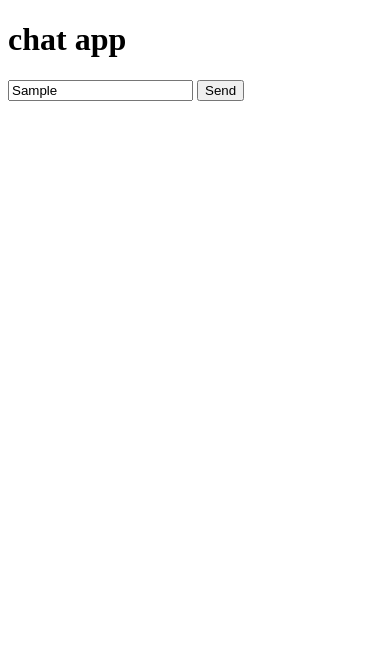
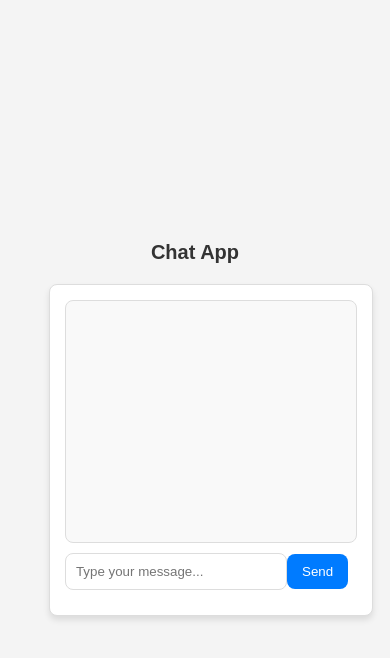
Before and after one commit to manjuhiremath/group-chat, a plain HTML site: page frontend/chats/index.html in a window 390 px wide. Both pictures are taken after typing "Sample" into the empty fields and a click on the button "Send". Drawn offline with nearby package versions, Linux system fonts and the light colour scheme; no server answers.

Commit message:
add ed get for chat models including frontend

```diff
--- a/backend/models/ChatModel.js
+++ b/backend/models/ChatModel.js
@@ -16,9 +16,9 @@ export const Chat = sequelize.define(
         allowNull: false,
         // unique: true,
       },
-
     }
   );
 
 
+
   sequelize.sync();
--- a/frontend/chats/index.html
+++ b/frontend/chats/index.html
@@ -1,22 +1,151 @@
-<!DOCTYPE html>
-<html lang="en">
-<head>
-    <meta charset="UTF-8">
-    <meta name="viewport" content="width=device-width, initial-scale=1.0">
-    <title>Document</title>
+<style>
+    /* General Styles */
+    body {
+        font-family: Arial, sans-serif;
+        margin: 0;
+        padding: 0;
+        display: flex;
+        justify-content: center;
+        align-items: center;
+        height: 100vh;
+        background-color: #f4f4f4;
+    }
+
+    .container {
+        width: 100%;
+        max-width: 600px;
+        background: #fff;
+        border: 1px solid #ddd;
+        border-radius: 8px;
+        box-shadow: 0 4px 6px rgba(0, 0, 0, 0.1);
+        padding: 20px;
+    }
+
+    h1 {
+        text-align: center;
+        font-size: 24px;
+        color: #333;
+        margin-bottom: 20px;
+    }
+
+    /* Chat Window Styles */
+    #chat {
+        display: flex;
+        flex-direction: column;
+        gap: 10px;
+    }
+
+    #chat-window {
+        display: flex;
+        flex-direction: column;
+        height: 400px;
+    }
+
+    #chats {
+        flex: 1;
+        overflow-y: auto;
+        padding: 10px;
+        background: #f9f9f9;
+        border: 1px solid #ddd;
+        border-radius: 8px;
+        margin-bottom: 10px;
+    }
+
+    #chats div {
+        margin-bottom: 10px;
+        padding: 10px;
+        border-radius: 5px;
+        max-width: 80%;
+        word-wrap: break-word;
+    }
+
+
+    #chats {
+    flex: 1;
+    overflow-y: auto; /* Enables vertical scrolling */
+    padding: 10px;
+    background: #f9f9f9;
+    border: 1px solid #ddd;
+    border-radius: 8px;
+    max-height: 300px; /* Set a height limit for the chat box */
+    }
+
+    /* Input Styles */
+    #message {
+        width: calc(100% - 80px);
+        padding: 10px;
+        border: 1px solid #ddd;
+        border-radius: 8px;
+        outline: none;
+    }
+
+    #send {
+        padding: 10px 15px;
+        background: #007bff;
+        color: #fff;
+        border: none;
+        border-radius: 8px;
+        cursor: pointer;
+        transition: background-color 0.3s;
+    }
+
+    #send:hover {
+        background: #0056b3;
+    }
+
+    #response {
+        margin-top: 10px;
+        font-size: 14px;
+        color: #666;
+    }
+
+    /* Responsive Design */
+    @media (max-width: 768px) {
+        .container {
+            padding: 15px;
+        }
+
+        h1 {
+            font-size: 20px;
+        }
+
+        #chat-window {
+            height: 300px;
+        }
+
+        #message {
+            width: calc(100% - 70px);
+        }
+    }
+</style>
 </head>
+
 <body>
-    <h1>chat app</h1>
-    <div id="chat">
+<div class="">
+    <h1>Chat App</h1>
+    <div id="chat" class="container">
         <div id="chat-window">
-            <div id="output"></div>
-            <input type="text" id="message" placeholder="Message">
-            <button id="send">Send</button>
+            <div id="chats"></div>
+            <div style="display: flex; align-items: center;">
+                <input type="text" id="message" placeholder="Type your message...">
+                <button id="send">Send</button>
+            </div>
+            <span id="response"></span>
         </div>
     </div>
+</div>
+<script src="https://cdn.jsdelivr.net/npm/axios@1.7.9/dist/axios.min.js"></script>
+<script
+  src="https://cdn.jsdelivr.net/npm/@popperjs/core@2.9.2/dist/umd/popper.min.js"
+  integrity="sha384-IQsoLXl5PILFhosVNubq5LC7Qb9DXgDA9i+tQ8Zj3iwWAwPtgFTxbJ8NT4GN1R8p"
+  crossorigin="anonymous"
+></script>
+<script
+  src="https://cdn.jsdelivr.net/npm/bootstrap@5.0.2/dist/js/bootstrap.min.js"
+  integrity="sha384-cVKIPhGWiC2Al4u+LWgxfKTRIcfu0JTxR+EQDz/bgldoEyl4H0zUF0QKbrJ0EcQF"
+  crossorigin="anonymous"
+></script>
+<script src="script.js"></script>
+</body>
 
-
-
-    <script src="script.js"></script>
-</body>
 </html>
--- a/frontend/chats/script.js
+++ b/frontend/chats/script.js
@@ -0,0 +1,54 @@
+const base_url = 'http://localhost:3000';
+
+document.getElementById('send').addEventListener('click', async function () {
+
+    var message = document.getElementById('message').value;
+    const id = window.localStorage.getItem('user');
+    console.log(id);
+    console.log(message);
+
+    try {
+        const response = await axios.post(`${base_url}/api/sendchat`, { userId: id, message });
+        if (response.status === 201) {
+            document.getElementById('response').textContent = 'Message sent successfully';
+            document.getElementById('response').style.color = 'green';
+            window.location.reload();
+        } else {
+            document.getElementById('response').textContent = 'Message not sent check your connection';
+            document.getElementById('response').style.color = 'red';
+
+            console.log('Message not sent');
+        }
+    } catch (error) {
+        console.error(error);
+    }
+
+
+
+    document.getElementById('message').value = '';
+});
+
+
+document.addEventListener('DOMContentLoaded', async function () {
+
+    const id = window.localStorage.getItem('user');
+    console.log(id);
+
+    try {
+        const response = await axios.get(`${base_url}/api/userchats/${id}`);
+        console.log(response.data);
+        if (response.status === 200) {
+            response.data.data.forEach((chat) => {
+                const message = document.createElement('p');
+                message.textContent = "user: " + chat.message;
+                document.getElementById('chats').appendChild(message);
+            });
+            const chatContainer = document.getElementById('chats');
+            chatContainer.scrollTop = chatContainer.scrollHeight;
+        } else {
+            console.log('No chats found');
+        }
+    } catch (error) {
+        console.error(error);
+    }
+});
```
Also changed, not shown: backend/app.js (+16 -14 lines), backend/controllers/chats.js (added, +55 -0 lines), backend/models/User.js (+0 -8 lines), backend/routes/chats.js (added, +11 -0 lines).
